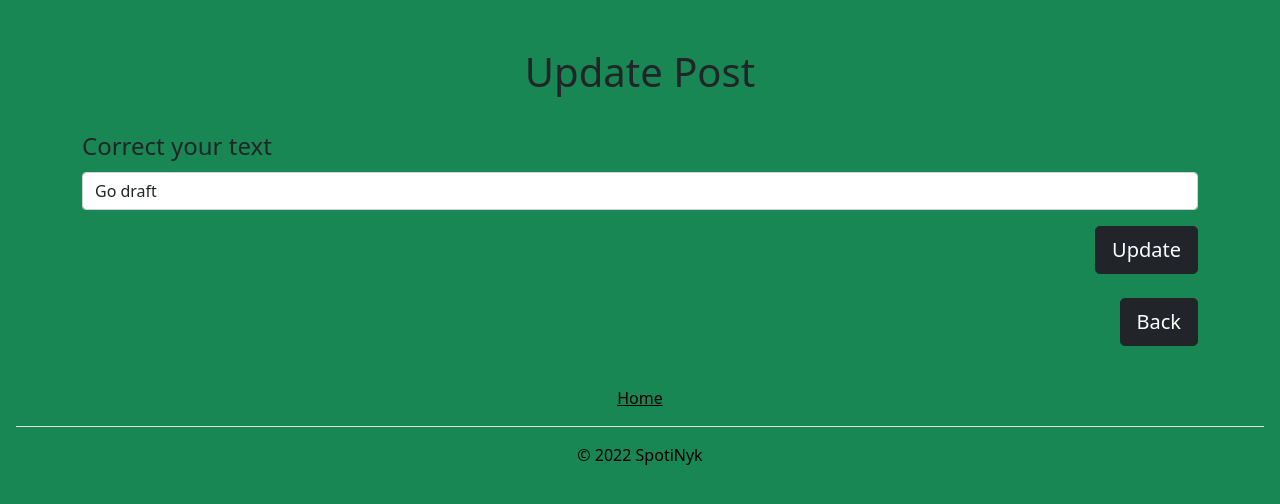
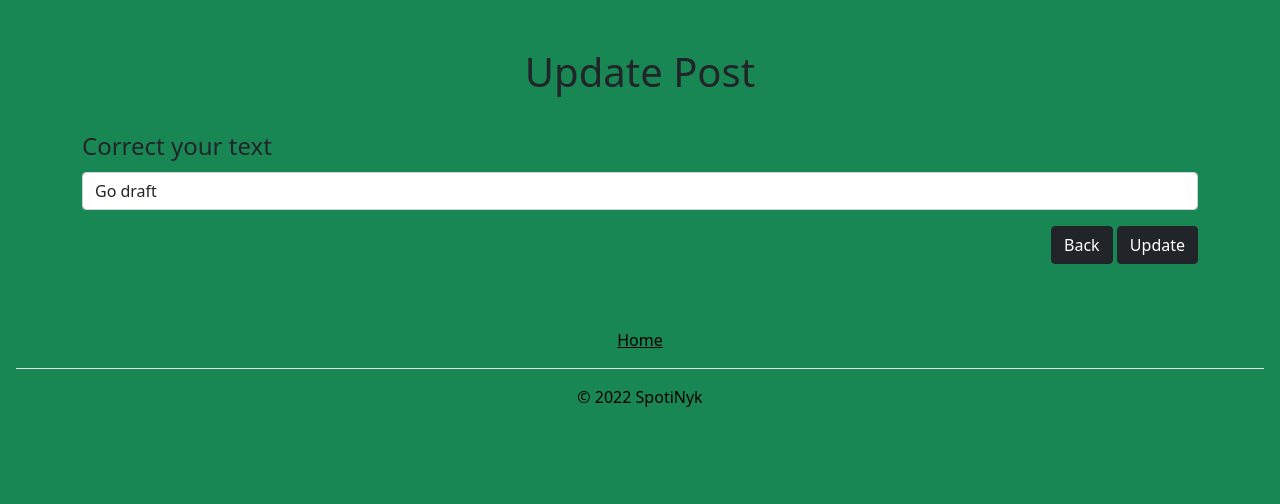
Before and after one commit to sambarthazon/WebsiteProject-UQAC, a Flask app: page /post/update/3 in a window 1280 px wide. Shown: the part 72-576 px from the top of the page. Run offline with Flask 2, Linux system fonts and the light colour scheme; a user stored in the database is signed in; data comes from the database, SQL or seed files in the repository; some libraries are stand-ins or nearby versions.

Commit message:
Update update_post.html

```diff
--- a/website/templates/update_post.html
+++ b/website/templates/update_post.html
@@ -13,13 +13,10 @@
             <input type="text" name="text" class="form-control" id="inputText" value="{{post.text}}"></input>
         </div>
         <div align="right">
-            <button type="submit" class="btn btn-lg btn-dark">Update</button>
+          <a href="/home"><button type="button" class="btn btn-dark">Back</button></a>
+          <button type="submit" class="btn btn-dark">Update</button>
         </div>
       </form>
     </form>
     <br />
-    <div align="right">
-      <a href="/home"><button type="button" class="btn btn-lg btn-dark">Back</button></a>
-    </div>
-
 {% endblock %}
```
